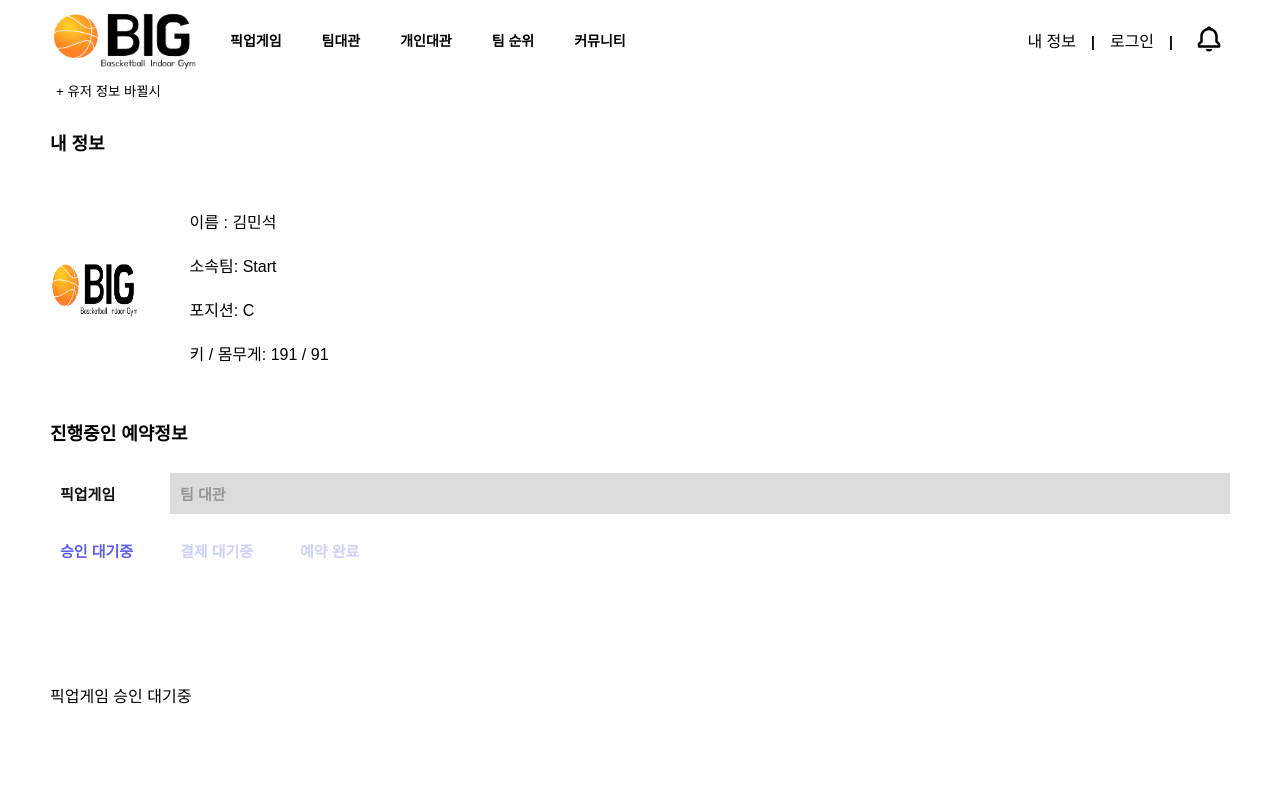
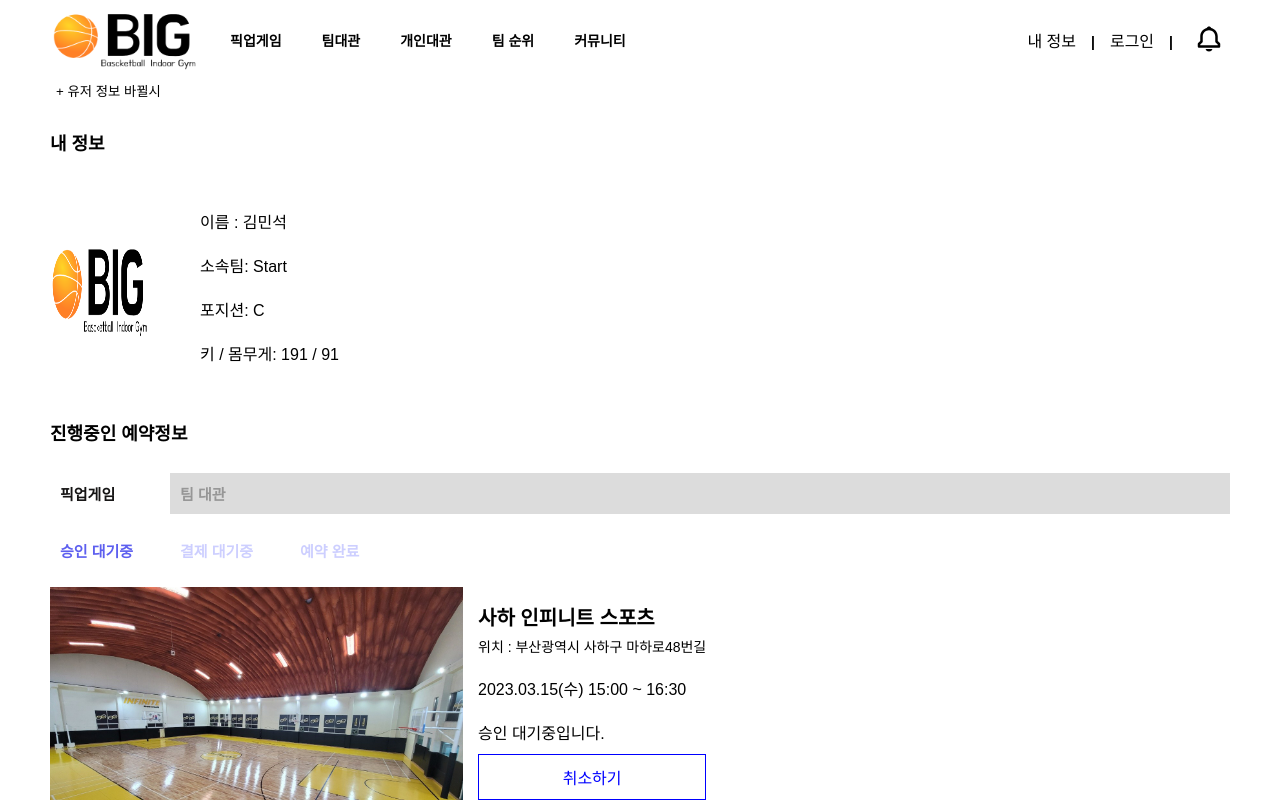
Before and after one commit to B-I-G-team/BIG_front, a React (Create React App) app: page /mypage in a window 1280 px wide. Built offline with nearby package versions, Linux system fonts and the light colour scheme; no server answers.

Commit message:
mypage 구성 완료

```diff
--- a/src/components/mypage/Mypage.tsx
+++ b/src/components/mypage/Mypage.tsx
@@ -3,6 +3,11 @@ import styled from 'styled-components';
 import profileImg1 from 'assets/logo.png'
 import profileImg2 from 'assets/place1.jpeg'
 import Reserve from './Reserve';
+const WAIT_CONFIRM = "wait_confirm"
+const WAIT_PAY = "wait_pay"
+const RESERVE = 'reserve'
+const TEAM = "team"
+const PICKUP = 'pickup'
 
 const data = [
     {
@@ -38,14 +43,14 @@ const Mypage = () => {
   const [UserIndex , setIndex] = useState(0);
   const user = data[UserIndex];
   const menuArr = [
-    { name: '픽업게임', content: 'PickUpGame' },
-    { name: '팀 대관', content: 'Team Reserve' }
+    { name: '픽업게임', content: PICKUP },
+    { name: '팀 대관', content: TEAM }
   ];
 
   const subMenuArr = [
-    { name: '승인 대기중', content : '승인 대기중'},
-    { name: '결제 대기중', content : '결제 대기중'},
-    { name: '예약 완료' , content : '예약 완료'}
+    { name: '승인 대기중', content : WAIT_CONFIRM},
+    { name: '결제 대기중', content : WAIT_PAY},
+    { name: '예약 완료' , content : RESERVE}
   ]
   const [currentTab, clickTab] = useState(0);
   const [currentSubTab,clickSubTab] = useState(0);
@@ -65,7 +70,7 @@ const Mypage = () => {
     }
   }
   return (
-    <>
+    <Container>
     <button onClick = {userButtonClick}>+ 유저 정보 바뀔시</button>
     <Title>내 정보</Title>
     <InformationBox>
@@ -92,12 +97,14 @@ const Mypage = () => {
     </SubTab>
     <Reserve Data = {menuArr[currentTab]} subData = {subMenuArr[currentSubTab]}/>
 
-    </>
+    </Container>
   )
 }
 
 export default Mypage
-
+const Container = styled.div`
+  height : 150vh;
+`
 const InformationBox = styled.div`
   display : flex;
   align-items : center;
@@ -133,12 +140,8 @@ const Information = styled.li`
 `;
 
 const Image = styled.img`
-  width : 35px;
-  height : 45px;
-  @media ${({ theme }) => theme.grid.tablet} {
-    width : 7vw;
-    height : 9vh;
-  }
+  width : 100px;
+  height : 120px;
 `;
 
 const TabMenu = styled.ul`
@@ -152,7 +155,6 @@ const TabMenu = styled.ul`
   margin-top: 10px;
 
   .submenu {
-  // 기본 Tabmenu 에 대한 CSS를 구현
     display: flex;
     width: 100px;
     padding: 10px;
@@ -161,7 +163,6 @@ const TabMenu = styled.ul`
   }
 
   .focused {
-   //선택된 Tabmenu 에만 적용되는 CSS를 구현
     background-color: rgb(255,255,255);
     color: rgb(21,20,20);
   }
@@ -174,13 +175,11 @@ const SubTab = styled.ul`
   flex-direction: column;
   align-items: flex-start;
   list-style: none;
-  margin-bottom: 7rem;
   @media ${({ theme }) => theme.grid.tablet} {
     flex-direction : row;
 
   }
   .submenu {
-  // 기본 Tabmenu 에 대한 CSS를 구현
     color : #CDCFFF;
     display: flex;
     transition: 0.5s;
@@ -196,7 +195,6 @@ const SubTab = styled.ul`
   }
 
   .focused {
-   //선택된 Tabmenu 에만 적용되는 CSS를 구현
     color: #5D5FEF;
   }
 `;
--- a/src/components/mypage/Reserve.tsx
+++ b/src/components/mypage/Reserve.tsx
@@ -1,5 +1,11 @@
 import React from 'react'
 import styled from 'styled-components';
+import placeImg from 'assets/place1.jpeg';
+const WAIT_CONFIRM = "wait_confirm"
+const WAIT_PAY = "wait_pay"
+const RESERVE = 'reserve'
+const TEAM = "team"
+const PICKUP = 'pickup'
 interface Props {
     Data :{
         name : string;
@@ -10,19 +16,199 @@ interface Props {
         content : string ;
     }
 }
+interface StateProps {
+  Data:{
+    state : string;
+    pay : number;
+  }
+}
+const tempDataArr = [
+  {
+    id: 1,
+    state : WAIT_CONFIRM,
+    image : placeImg,
+    type : TEAM,
+    gymName : "사하 인피니트 스포츠",
+    location : "부산광역시 사하구 마하로48번길",
+    time : "2023.03.15(수) 15:00 ~ 16:30",
+    pay : 12000
+  }
+  ,
+  {
+    id: 2,
+    state : WAIT_PAY,
+    image : placeImg,
+    type : TEAM,
+    gymName : "사하 인피니트 스포츠",
+    location : "부산광역시 사하구 마하로48번길",
+    time : "2023.03.15(수) 15:00 ~ 16:30",
+    pay : 13300
+  }
+  ,
+  {
+    id: 3,
+    state : RESERVE,
+    image : placeImg,
+    type : TEAM,
+    gymName : "사하 인피니트 스포츠",
+    location : "부산광역시 사하구 마하로48번길",
+    time : "2023.03.15(수) 15:00 ~ 16:30",
+    pay : 20000
+  }
+  ,
+  {
+    id: 4,
+    state : WAIT_CONFIRM,
+    image : placeImg,
+    type : PICKUP,
+    gymName : "사하 인피니트 스포츠",
+    location : "부산광역시 사하구 마하로48번길",
+    time : "2023.03.15(수) 15:00 ~ 16:30",
+    pay : 19000
+  }
+  ,
+  {
+    id: 5,
+    state : RESERVE,
+    image : placeImg,
+    type : PICKUP,
+    gymName : "괴정 인피니트 스포츠",
+    location : "부산광역시 사하구 괴정로48번길",
+    time : "2023.03.17(수) 15:00 ~ 16:30",
+    pay : 17000
+  },
+  {
+    id: 6,
+    state : RESERVE,
+    image : placeImg,
+    type : PICKUP,
+    gymName : "괴정 인피니트 스포츠",
+    location : "부산광역시 사하구 괴정로48번길",
+    time : "2023.03.17(수) 15:00 ~ 16:30",
+    pay : 17000
+  }
+  ,
+  {
+    id: 7,
+    state : WAIT_PAY,
+    image : placeImg,
+    type : TEAM,
+    gymName : "사하 인피니트 스포츠",
+    location : "부산광역시 사하구 마하로48번길",
+    time : "2023.03.15(수) 15:00 ~ 16:30",
+    pay : 13300
+  }
+]
+const ReserveState = ({state}:any) =>{
+  if(state === WAIT_CONFIRM){
+    return(
+      <>
+      <Notification>승인 대기중입니다.</Notification>
+      <Button>취소하기</Button>
+      </>)
+  }
+  else if(state === WAIT_PAY){
+    return(
+      <>
+      <Notification>결제가 완료되면 예약이 완료됩니다.</Notification>
+      <Button>결제하기</Button>
+      <Button>취소하기</Button>
+      </>)
+
+  }
+  else if(state === RESERVE){
+    return(<Notification>예약이 완료되었습니다.</Notification>)
+  }
+  return null;
+}
+
 const Reserve = ({Data,subData}:Props) => {
   return (
 
-    <>
-    <div>{Data.name} {subData.name}</div>
-    <EmptyBox></EmptyBox>
-    </>
+    <Container>
+       {tempDataArr.map((el,index) => (
+              <ReserveInfoBox key = {index} className={Data.content === el.type && subData.content === el.state ? "active" : "unactive" }>
+                <Image src = {el.image} alt=""/>
+                <ReserveInfoList>
+                  <Title>{el.gymName}</Title>
+                  <Location>위치 : {el.location}</Location>
+                  <Time>{el.time}</Time>
+                  <ReserveState state = {el.state}/>
+                </ReserveInfoList>
+              </ReserveInfoBox>
+            ))}
+    </Container>
   )
 }
 
 export default Reserve
 
 
-const EmptyBox = styled.div`
-    height: 300px;
+const Container = styled.div`
+  display: flex;
+  flex-direction : column;
+  list-style:none;
+  .unactive{
+    display :none;
+  }
+`;
+const Image = styled.img`
+@media ${({ theme }) => theme.grid.tablet} {
+  width : 35%;
+  display:block;
+}
+width : 70%;
 `
+const ReserveInfoBox = styled.div`
+  margin-bottom : 20px;
+  display : flex;
+  flex-direction : column;
+  @media ${({ theme }) => theme.grid.tablet}{
+    flex-direction : row;
+  }
+
+`
+
+const ReserveInfoList = styled.ul`
+  margin : 0px;
+  padding : 0px;
+  @media ${({ theme }) => theme.grid.tablet}{
+    flex-direction : row;
+    padding : 15px;
+  }
+  list-style:none;
+`
+
+const Title = styled.li`
+  font-size : 20px;
+  font-weight :bold;
+  margin-bottom : 5px;
+`
+const Location = styled.li`
+  font-size : 14px;
+`
+
+const Time = styled.li`
+  margin : 20px 0px;
+`
+const Pay = styled.li`
+  font-size : 24px;
+  font-weight : bold;
+`
+
+const Notification = styled.li`
+  margin : 10px 0px;
+`
+
+const Button = styled.div`
+  padding : 10px 20px;
+  color : blue;
+  border : 1px solid blue;
+  text-align : center;
+  margin-bottom : 10px;
+
+  &:hover{
+    background-color : blue;
+    color : white;
+  }
+`
```
